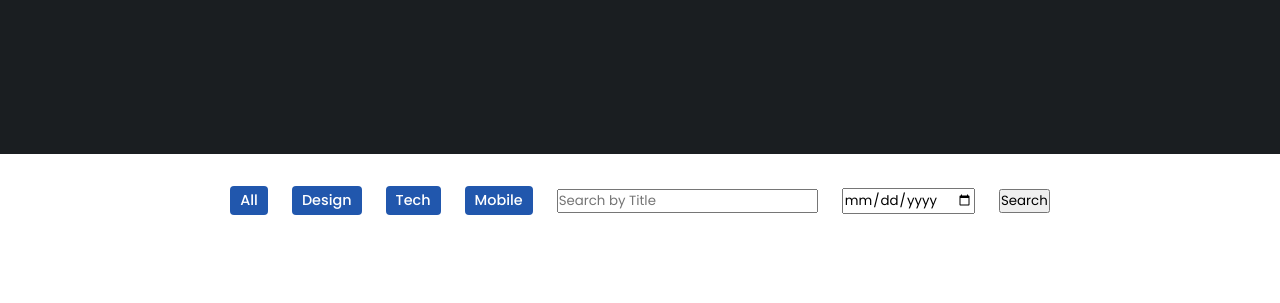
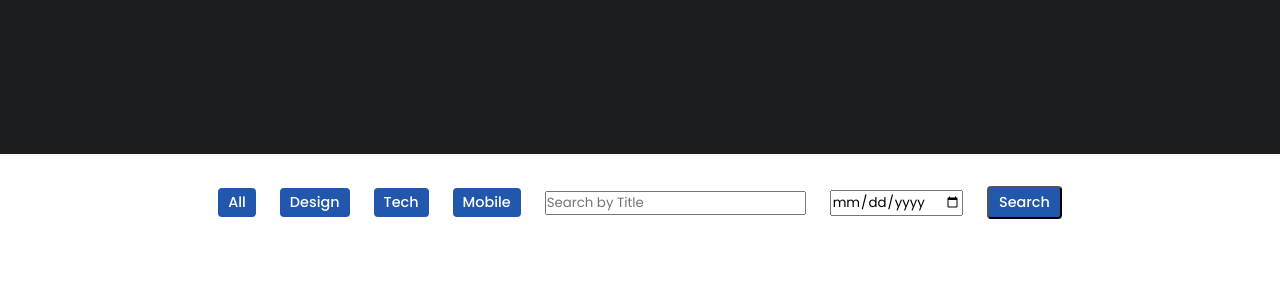
Before and after one commit to jelenad6/baze2, a website: page index.html in a window 1280 px wide. Shown: the part 286-589 px from the top of the page. Drawn offline with nearby package versions, Linux system fonts and the light colour scheme; no server answers.

Commit message:
Update style.css

```diff
--- a/style.css
+++ b/style.css
@@ -125,18 +125,19 @@ header.shadow.logo {
     column-gap: 1.5rem;
     margin-top: 2rem !important;
 }
-.filter-item {
+.filter-item, .search-btn {
     font-size: 0.9rem;
     font-weight: 500;
     cursor: pointer;
 }
 
-.active-filter {
+.active-filter, .search-btn {
     background: var(--second-color);
     color: var(--bg-color);
     padding: 4px 10px;
     border-radius: 4px;
 }
+
 
 .post {
     display: grid;
```
